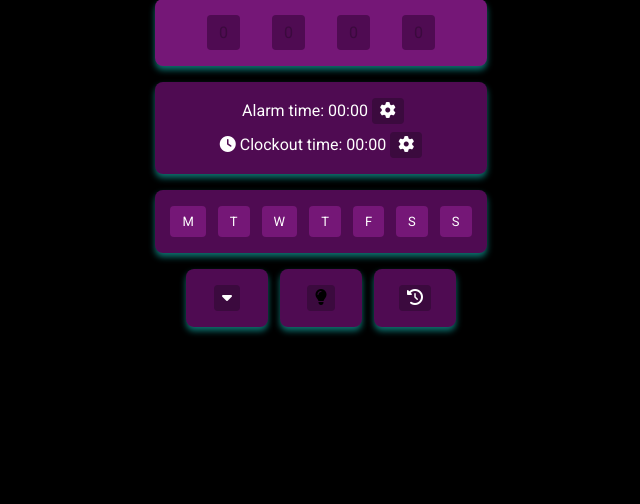
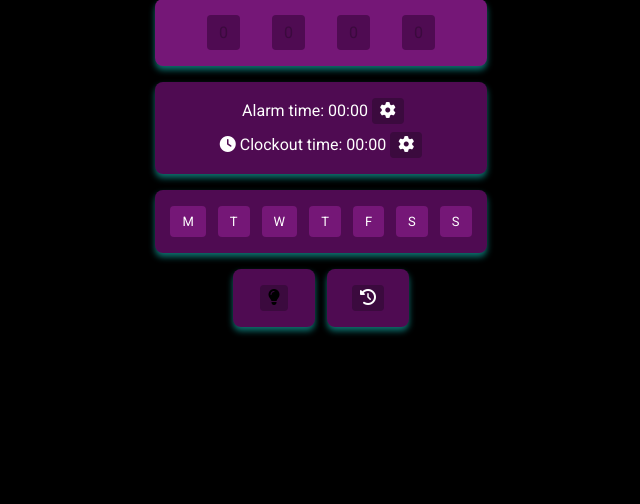
Before and after one commit to Jayl-code/sleepBotWebServer, a Flask app: page / in a window 1280 px wide. Shown: the part 336-840 px from the top of the page, without its empty margins (319-959 px from the left). Run offline with Flask 3, Linux system fonts and the light colour scheme; data that the repository does not hold is empty; some libraries are stand-ins or nearby versions.

Commit message:
Changed back to normal

```diff
--- a/static/script.js
+++ b/static/script.js
@@ -11,7 +11,6 @@ const toggleVisibility = (btnId, formId) => {
 
 toggleVisibility("alarm_settings_btn", "alarm_form");
 toggleVisibility("clockout_settings_btn", "clockout_form");
-toggleVisibility("expand_button", "test");
 
 // ---------- Visibility change updates -----------------------------------------
 
--- a/static/style.css
+++ b/static/style.css
@@ -19,8 +19,7 @@ body {
 .scores,
 .habits,
 .history_button,
-.light_status,
-.expand_controls {
+.light_status {
     display: flex;
     flex-direction: column;
     align-items: center;
@@ -40,8 +39,7 @@ body {
 .times,
 .day_container,
 .history_button,
-.light_status,
-.expand_controls {
+.light_status {
     background-color: #4f0b52;
 }
 
@@ -64,8 +62,7 @@ body {
 }
 
 .history_button,
-.light_status,
-.expand_controls {
+.light_status {
     width: 50px;
 }
 
--- a/templates/index.html
+++ b/templates/index.html
@@ -93,12 +93,6 @@
   <!-- History and Light Control -->
    <div class="button_row">
 
-    <div class="expand_controls">
-        <button id="expand_button" type="button">
-          <i class="fa-solid fa-caret-down"></i>
-        </button>
-    </div>
-
     <div class="light_status">
       <form id="light_form" method="get" action="/toggle_light_mode">
         <button class="{{ 'on' if light_mode else 'off' }}" type="submit">
@@ -117,9 +111,6 @@
 
    </div>
 
-  <div>
-    <label id="test" style="display: none;">test for adding more light control features</label>
-  </div>
 
   <script src="{{ url_for('static', filename='script.js') }}"></script>
 </body>
```
